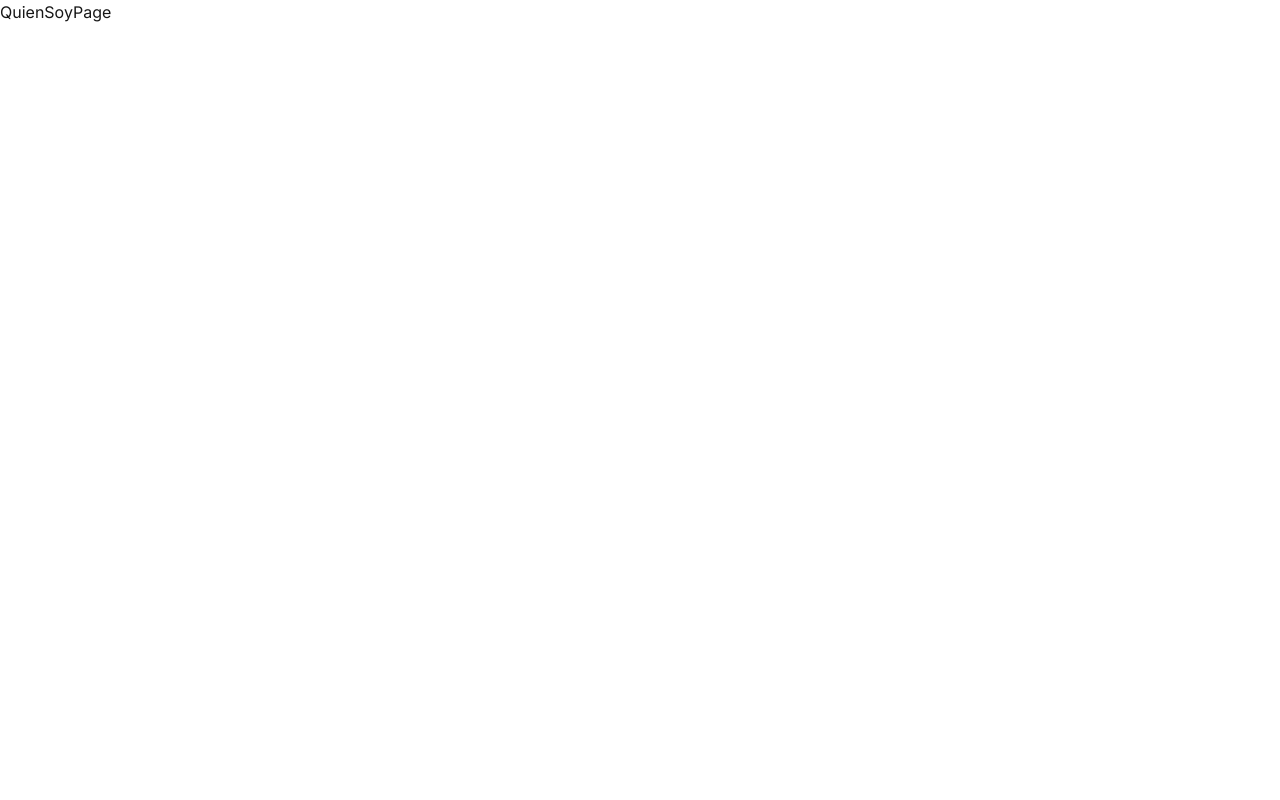
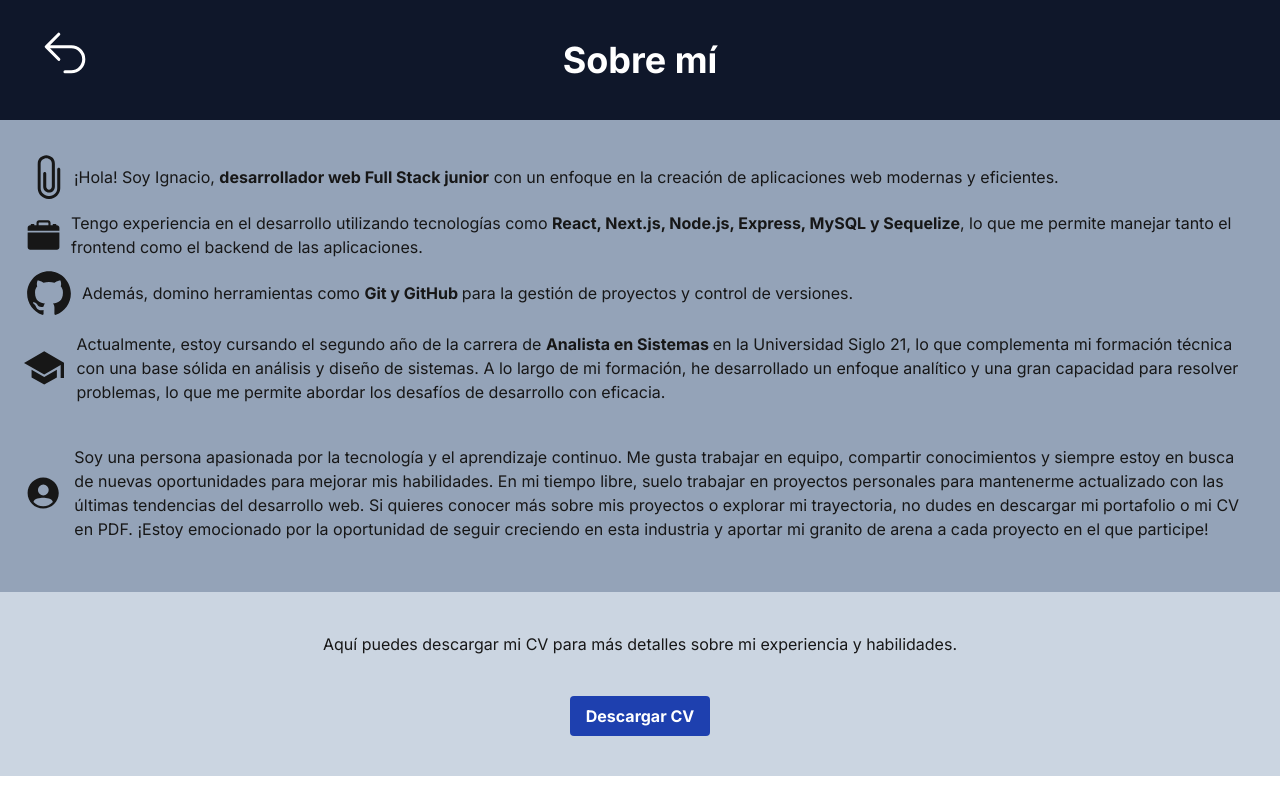
Before and after one commit to ignaciogiorgis/portfolio, a Next.js app: page /about in a window 1280 px wide. Built offline with nearby package versions, Linux system fonts and the light colour scheme.

Commit message:
CDP-3-creacion-vista-quien-soy

```diff
--- a/src/app/about/page.tsx
+++ b/src/app/about/page.tsx
@@ -1,7 +1,102 @@
-import React from "react";
+import Link from "next/link";
+import { IoIosAttach, IoIosBriefcase, IoLogoGithub } from "react-icons/io";
+import { IoSchoolSharp, IoPersonCircleSharp } from "react-icons/io5";
+import { HiArrowUturnLeft } from "react-icons/hi2";
 
 const QuienSoyPage = () => {
-  return <div>QuienSoyPage</div>;
+  return (
+    <div>
+      <div className="flex">
+        <div className="absolute left-10 top-7">
+          <Link href="/">
+            <HiArrowUturnLeft
+              size={50}
+              className="text-white transition duration-300 hover:text-white hover:brightness-200 hover:shadow-[0_0_30px_rgba(255,255,255,0.7)] rounded-lg"
+            />
+          </Link>
+        </div>
+        <div className="w-full">
+          <h2 className="text-4xl font-bold flex flex-col justify-center items-center p-10 bg-slate-900 text-white">
+            Sobre mí
+          </h2>
+        </div>
+      </div>
+      <div className="bg-slate-400 p-6">
+        <div className="flex flex-row items-center my-2">
+          <IoIosAttach size={50} />
+          <div>
+            ¡Hola! Soy Ignacio,{" "}
+            <span className="font-bold">
+              desarrollador web Full Stack junior
+            </span>{" "}
+            con un enfoque en la creación de aplicaciones web modernas y
+            eficientes.
+          </div>
+        </div>
+        <div className="flex flex-row items-center mb-2">
+          <IoIosBriefcase size={50} />
+          <div className="ml-2">
+            Tengo experiencia en el desarrollo utilizando tecnologías como{" "}
+            <span className="font-bold">
+              React, Next.js, Node.js, Express, MySQL y Sequelize
+            </span>
+            , lo que me permite manejar tanto el frontend como el backend de las
+            aplicaciones.
+          </div>
+        </div>
+        <div className="flex flex-row items-center">
+          <IoLogoGithub size={50} />
+          <div className="ml-2">
+            Además, domino herramientas como{" "}
+            <span className="font-bold">Git y GitHub </span> para la gestión de
+            proyectos y control de versiones.
+          </div>
+        </div>
+        <div className="flex flex-row items-center">
+          <IoSchoolSharp size={100} />
+          <div className="ml-3">
+            Actualmente, estoy cursando el segundo año de la carrera de{" "}
+            <span className="font-bold"> Analista en Sistemas </span>en la
+            Universidad Siglo 21, lo que complementa mi formación técnica con
+            una base sólida en análisis y diseño de sistemas. A lo largo de mi
+            formación, he desarrollado un enfoque analítico y una gran capacidad
+            para resolver problemas, lo que me permite abordar los desafíos de
+            desarrollo con eficacia.
+          </div>
+        </div>
+        <div className="flex flex-row items-center">
+          <IoPersonCircleSharp size={150} />
+          <div className="ml-3">
+            Soy una persona apasionada por la tecnología y el aprendizaje
+            continuo. Me gusta trabajar en equipo, compartir conocimientos y
+            siempre estoy en busca de nuevas oportunidades para mejorar mis
+            habilidades. En mi tiempo libre, suelo trabajar en proyectos
+            personales para mantenerme actualizado con las últimas tendencias
+            del desarrollo web. Si quieres conocer más sobre mis proyectos o
+            explorar mi trayectoria, no dudes en descargar mi portafolio o mi CV
+            en PDF. ¡Estoy emocionado por la oportunidad de seguir creciendo en
+            esta industria y aportar mi granito de arena a cada proyecto en el
+            que participe!
+          </div>
+        </div>
+      </div>
+      <section className="flex flex-col items-center justify-center p-10 bg-slate-300">
+        <p className="mb-10">
+          Aquí puedes descargar mi CV para más detalles sobre mi experiencia y
+          habilidades.
+        </p>
+        <Link href="/cv.pdf" legacyBehavior>
+          <a
+            download="Mi_CV.pdf"
+            className="bg-blue-800 text-white font-bold py-2 px-4 rounded hover:bg-blue-500 hover:text-black"
+            target="_blank"
+          >
+            Descargar CV
+          </a>
+        </Link>
+      </section>
+    </div>
+  );
 };
 
 export default QuienSoyPage;
```
Also changed, not shown: package.json (+6 -4 lines), src/app/globals.css (line endings or trailing spaces), 2 other files (tests, documents, lock files or other folders).
